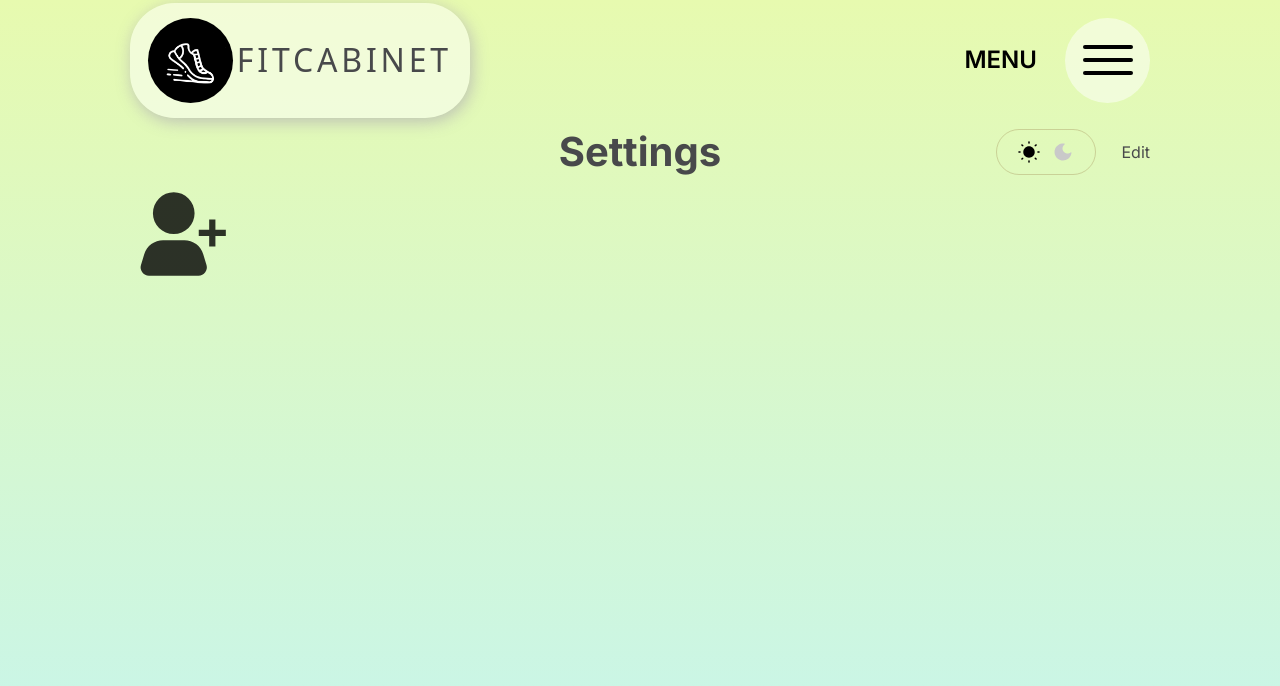
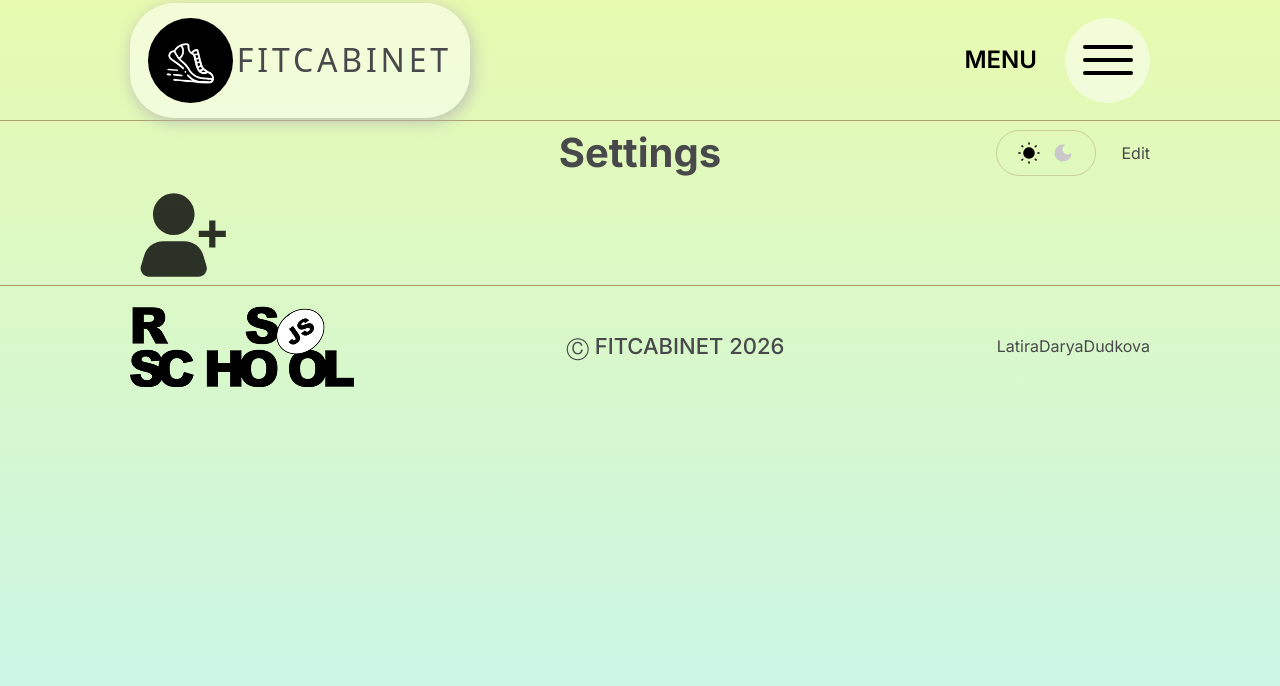
Before and after one commit to Latira/fit-cabinet, a website built with Vite: page index.html in a window 1280 px wide. Built offline with nearby package versions, Linux system fonts and the light colour scheme; a web font is replaced by a local one.

Commit message:
feat: implement footer component, add wrappers to header and footer

```diff
--- a/src/components/footer.ts
+++ b/src/components/footer.ts
@@ -0,0 +1,18 @@
+import { el } from '../utils/tags';
+
+export function createFooter(): HTMLElement {
+    const footer = el('footer');
+    const footerWrapper = el('div', 'wrapper');
+    const footerLogo = el('div', 'footer__logo');
+    const footerCopyright = el('h3', 'footer__copyright', 'ⓒ FitCabinet 2026');
+    const footerContent = el('div', 'footer__content');
+    const footerIcon = el('div', 'footer__social-icon');
+    const footerLinks = el('div', 'footer-link');
+    const footerLinkLatira = el('a', 'footer-link', 'Latira');
+    const footerLinkDarya = el('a', 'footer-link', 'DaryaDudkova');
+    footerLinks.append(footerLinkLatira, footerLinkDarya);
+    footerContent.append(footerIcon, footerLinks);
+    footerWrapper.append(footerLogo, footerCopyright, footerContent);
+    footer.append(footerWrapper);
+    return footer;
+}
--- a/src/components/header.ts
+++ b/src/components/header.ts
@@ -2,6 +2,7 @@ import { el } from '../utils/tags';
 
 export function createHeader(): HTMLElement {
     const header = el('header');
+    const headerWrapper = el('div', 'wrapper');
     const logoBack = el('div', 'logo');
     const logoImg = el('div', 'logo__img');
     const logoTitle = el('p', 'logo__title', 'fitcabinet');
@@ -14,7 +15,8 @@ export function createHeader(): HTMLElement {
     menuBurger.append(line1, line2, line3);
     menu.append(menuText, menuBurger);
     logoBack.append(logoImg, logoTitle);
-    header.append(logoBack, menu);
+    headerWrapper.append(logoBack, menu);
+    header.append(headerWrapper);
 
     menu.addEventListener('click', () => {
       menuBurger.classList.toggle('is-active');
--- a/src/index.ts
+++ b/src/index.ts
@@ -1,13 +1,15 @@
 import './styles/style.scss';
 import { createHeader } from './components/header';
+import { createFooter } from './components/footer';
 import { renderRoute } from './utils/router';
 import { el } from './utils/tags';
 
 document.addEventListener('DOMContentLoaded', () => {
   const headerElement = createHeader();
+  const footerElement = createFooter();
   const pageContainer = el('div', 'app-content');
 
-  document.body.append(headerElement, pageContainer);
+  document.body.append(headerElement, pageContainer, footerElement);
 
   renderRoute(pageContainer);
 
--- a/src/styles/base/_base.scss
+++ b/src/styles/base/_base.scss
@@ -1,3 +1,5 @@
+@use '../base/mixins' as *;
+
 *,
 *::before,
 *::after {
@@ -12,11 +14,7 @@ html {
 }
 
 body {
-  padding: 0 100px;
-  font-family: Inter;
-  font-size: 16px;
-  line-height: 1.5;
-  max-width: 1220px;
+  @include font(16px, 1.5);
   min-height: 100vh;
   margin: 0 auto;
   background: linear-gradient(to bottom, #E7FAAF 0%, #C6F5EE 100%);
@@ -55,20 +53,39 @@ svg {
   height: auto;
 }
 
-#app {
+.app-content {
   width: 100%;
+  max-width: 1220px;
   margin: 0 auto;
-  height: auto;
-  min-height: 100vh;
-  display: flex;
-  flex-direction: column;
-  padding: 0 16px;
+  padding: 0 100px;
 }
 
-.main {
-  flex: 1;
-  display: flex;
-  flex-direction: column;
-  justify-content: flex-start;
-  align-items: flex-start;
+.wrapper {
+    max-width: 1220px;
+    margin: 0 auto;
+    @extend %flex-row;
+    height: 120px;
+    padding: 0 100px;
 }
+
+h3 {
+    @extend %font-h3;
+}
+
+// #app {
+//   width: 100%;
+//   margin: 0 auto;
+//   height: auto;
+//   min-height: 100vh;
+//   display: flex;
+//   flex-direction: column;
+//   padding: 0 16px;
+// }
+
+// .main {
+//   flex: 1;
+//   display: flex;
+//   flex-direction: column;
+//   justify-content: flex-start;
+//   align-items: flex-start;
+// }
--- a/src/styles/base/_mixins.scss
+++ b/src/styles/base/_mixins.scss
@@ -41,5 +41,6 @@
 }
 
 %font-h3 {
-  @include font($font-h3-size, $font-h3-lh, 700);
+  @include font($font-h3-size, $font-h3-lh, 500);
+  text-transform: uppercase;
 }
--- a/src/styles/base/_variables.scss
+++ b/src/styles/base/_variables.scss
@@ -2,6 +2,7 @@ $color-white: #ffffff;
 $color-black: #000000;
 $color-accent: #0055FF;
 $color-white-bg: rgb(255, 255, 255, 0.5);
+$color-line: #AD9F69;
 
 $font-main: 'Inter', sans-serif;
 $font-logo: "Irish Grover", system-ui;
--- a/src/styles/components/_footer.scss
+++ b/src/styles/components/_footer.scss
@@ -0,0 +1,14 @@
+@use '../base/variables' as *;
+@use '../base/mixins' as *;
+
+footer {
+    width: 100%;
+    border-top: 1px solid $color-line;
+}
+
+.footer__logo {
+    width: 224px;
+    height: 84px;
+    background-image: url('../../img/footer__logo.png');
+    background-size: cover;
+}
--- a/src/styles/components/_header.scss
+++ b/src/styles/components/_header.scss
@@ -2,6 +2,13 @@
 @use '../base/mixins' as *;
 
 header {
+    width: 100%;
+    border-bottom: 1px solid $color-line;
+}
+
+.header__wrapper {
+    max-width: 1220px;
+    margin: 0 auto;
     @extend %flex-row;
     height: 120px;
 }
--- a/src/styles/style.scss
+++ b/src/styles/style.scss
@@ -3,6 +3,6 @@
 @use 'base/base';
 
 @use 'components/header';
-// @use 'components/footer';
+@use 'components/footer';
 
 @use 'pages/settings';
```
Also changed, not shown: src/img/footer__logo.png (added), src/img/footer__social-icon.png (added).
